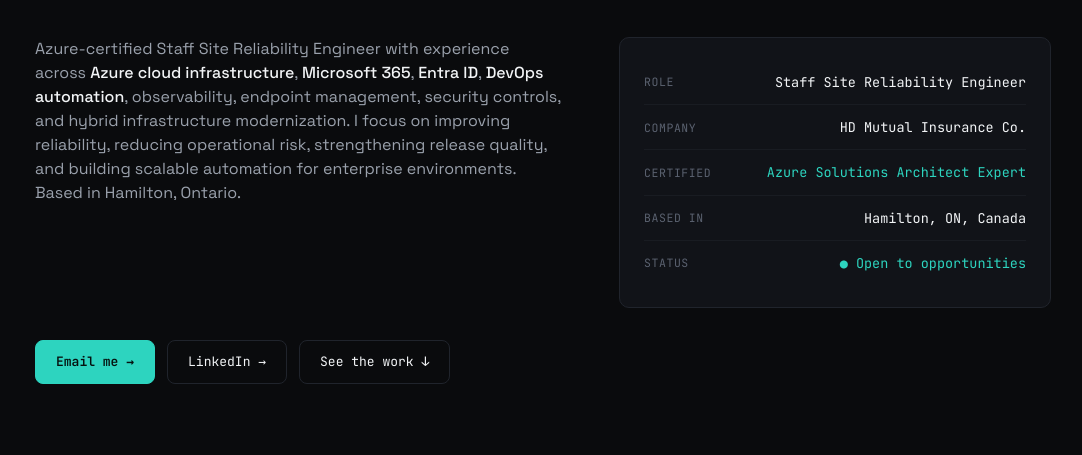
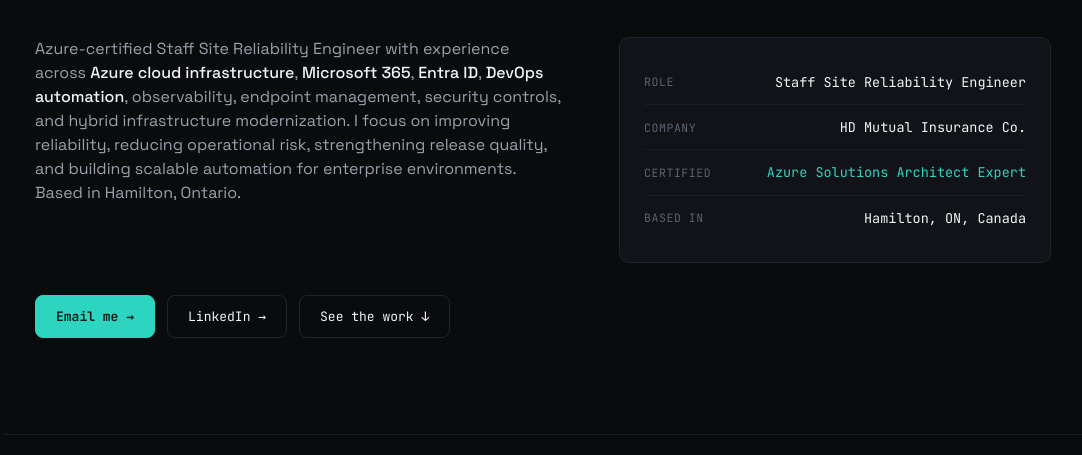
Before and after one commit to njanwari39/naveed-j.github.io, a plain HTML site: page index.html in a window 1280 px wide. Shown: the part 345-800 px from the top of the page, without its empty margins (97-1179 px from the left). Drawn offline with Linux system fonts and the light colour scheme.

Commit message:
Remove open to opportunities status

```diff
--- a/index.html
+++ b/index.html
@@ -375,7 +375,6 @@
       <div class="row"><span class="label">Company</span><span class="value">HD Mutual Insurance Co.</span></div>
       <div class="row"><span class="label">Certified</span><span class="value ok">Azure Solutions Architect Expert</span></div>
       <div class="row"><span class="label">Based in</span><span class="value">Hamilton, ON, Canada</span></div>
-      <div class="row"><span class="label">Status</span><span class="value ok">● Open to opportunities</span></div>
     </div>
   </div>
 
```
